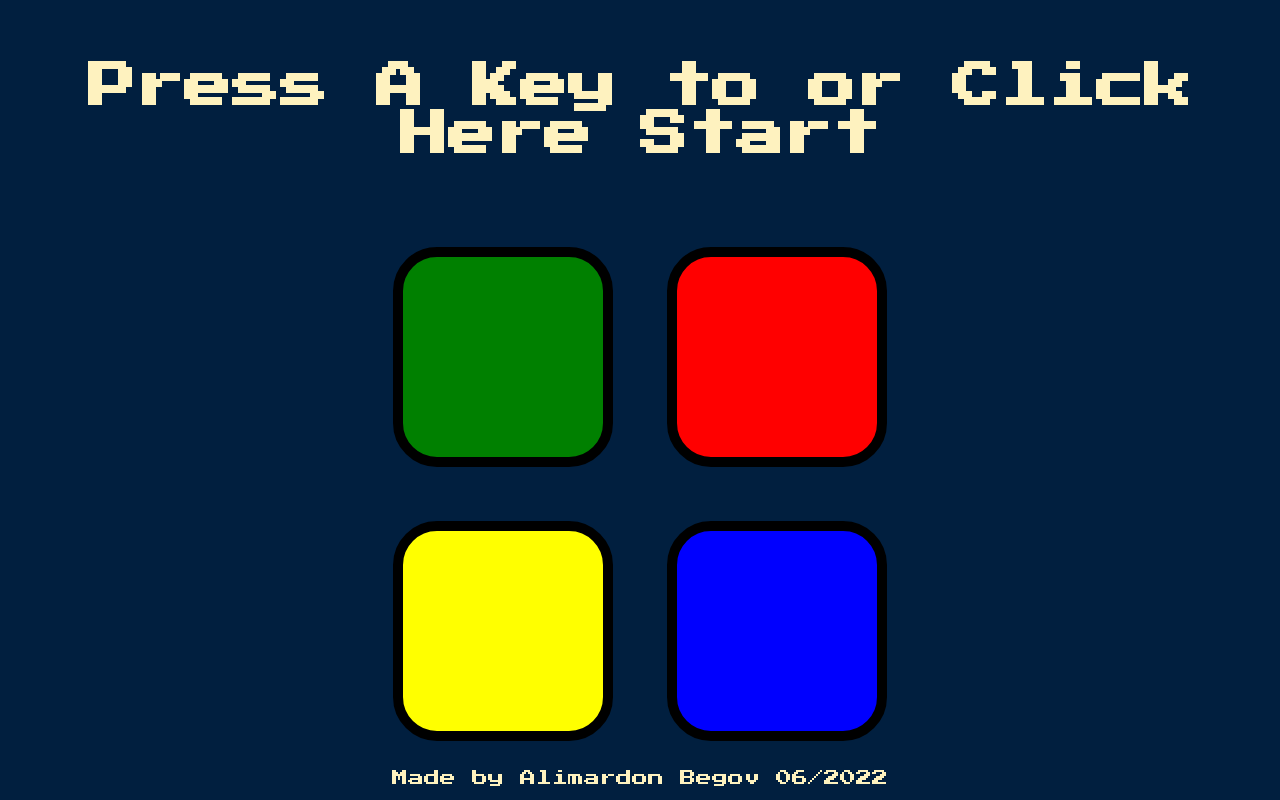
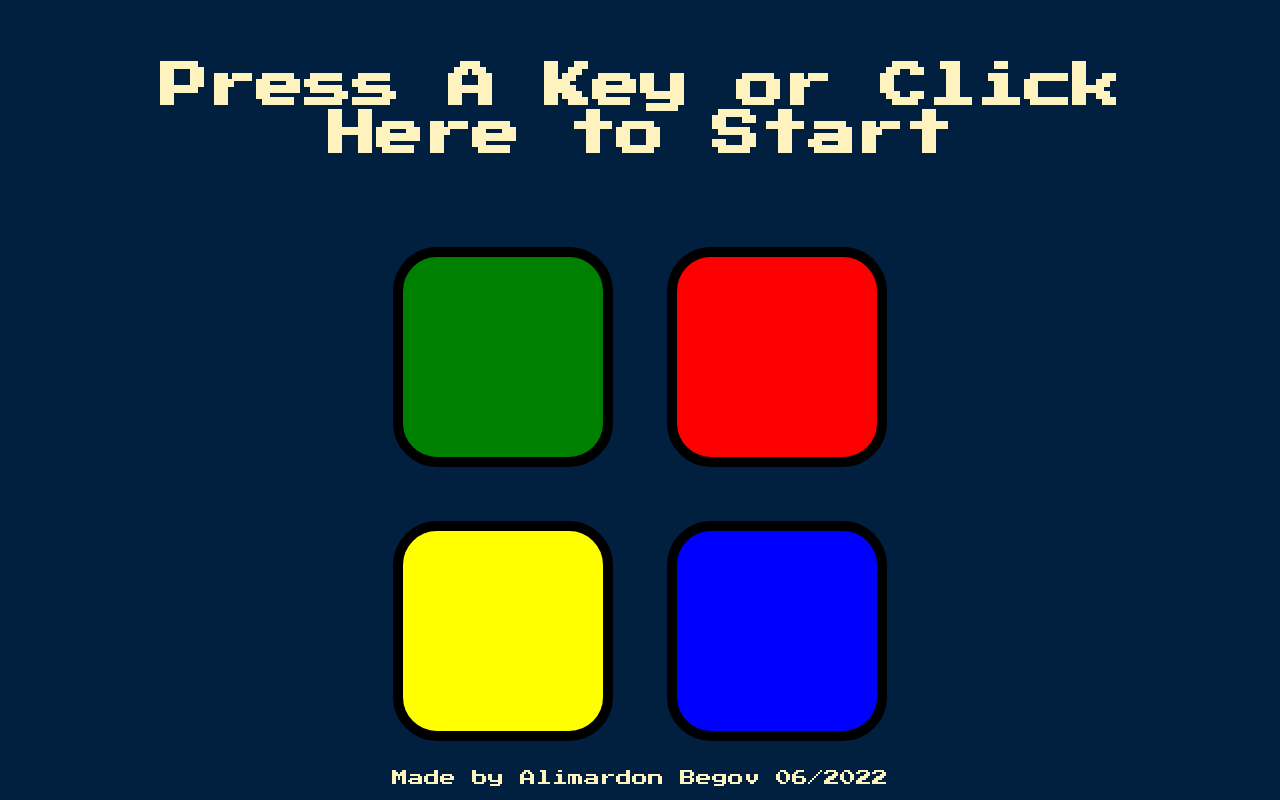
Before and after one commit to alimardonbegov/SimonGame, a plain HTML site: page index.html in a window 1280 px wide. Drawn offline with nearby package versions, Linux system fonts and the light colour scheme.

Commit message:
Update index.html

```diff
--- a/index.html
+++ b/index.html
@@ -12,7 +12,7 @@
   </head>
 
   <body>
-    <h1 id="level-title">Press A Key to  or Click Here Start</h1>
+    <h1 id="level-title">Press A Key or Click Here to Start</h1>
     <div class="container">
       <div lass="row">
         <div type="button" id="green" class="btn green"></div>
```
